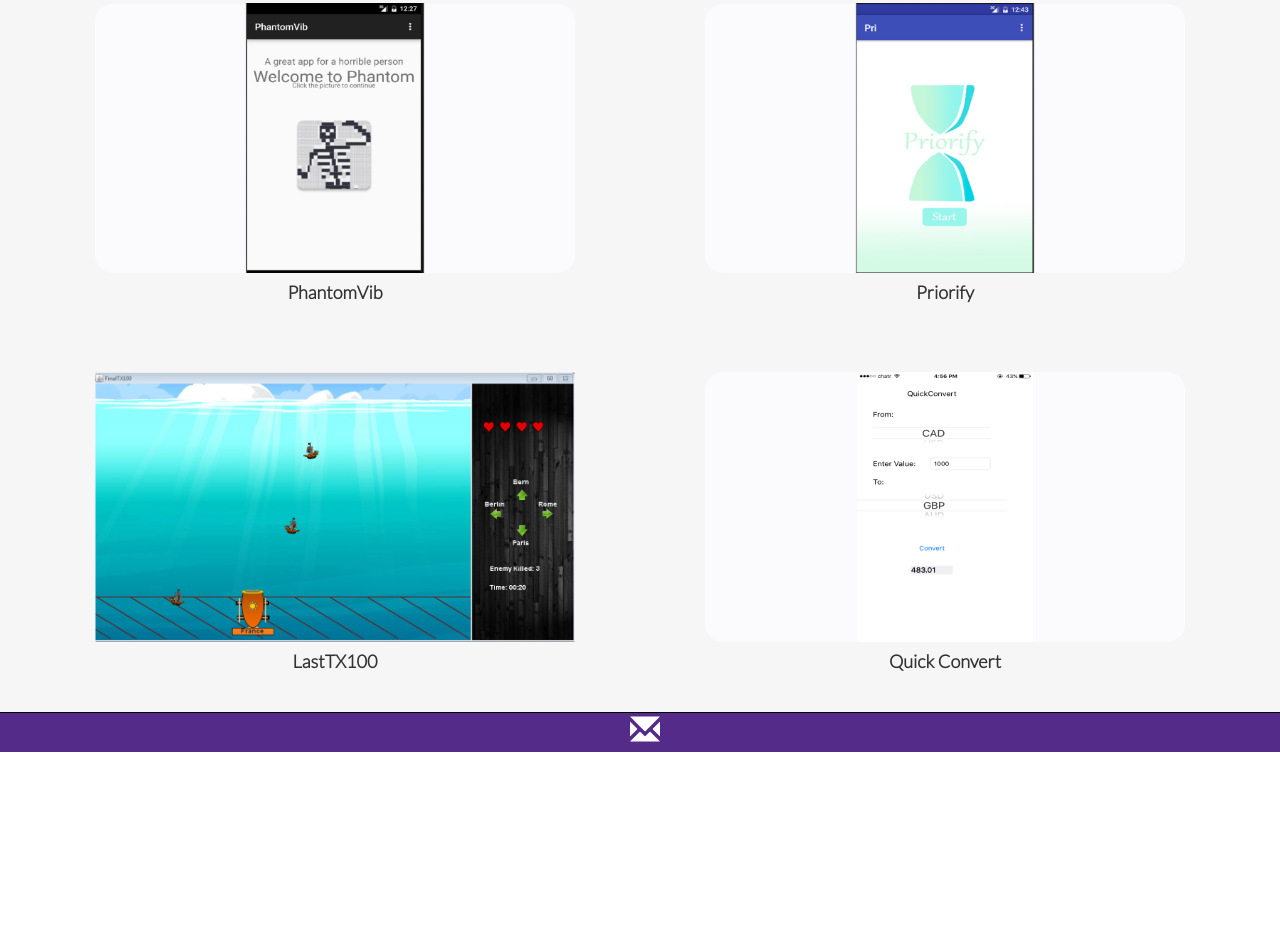
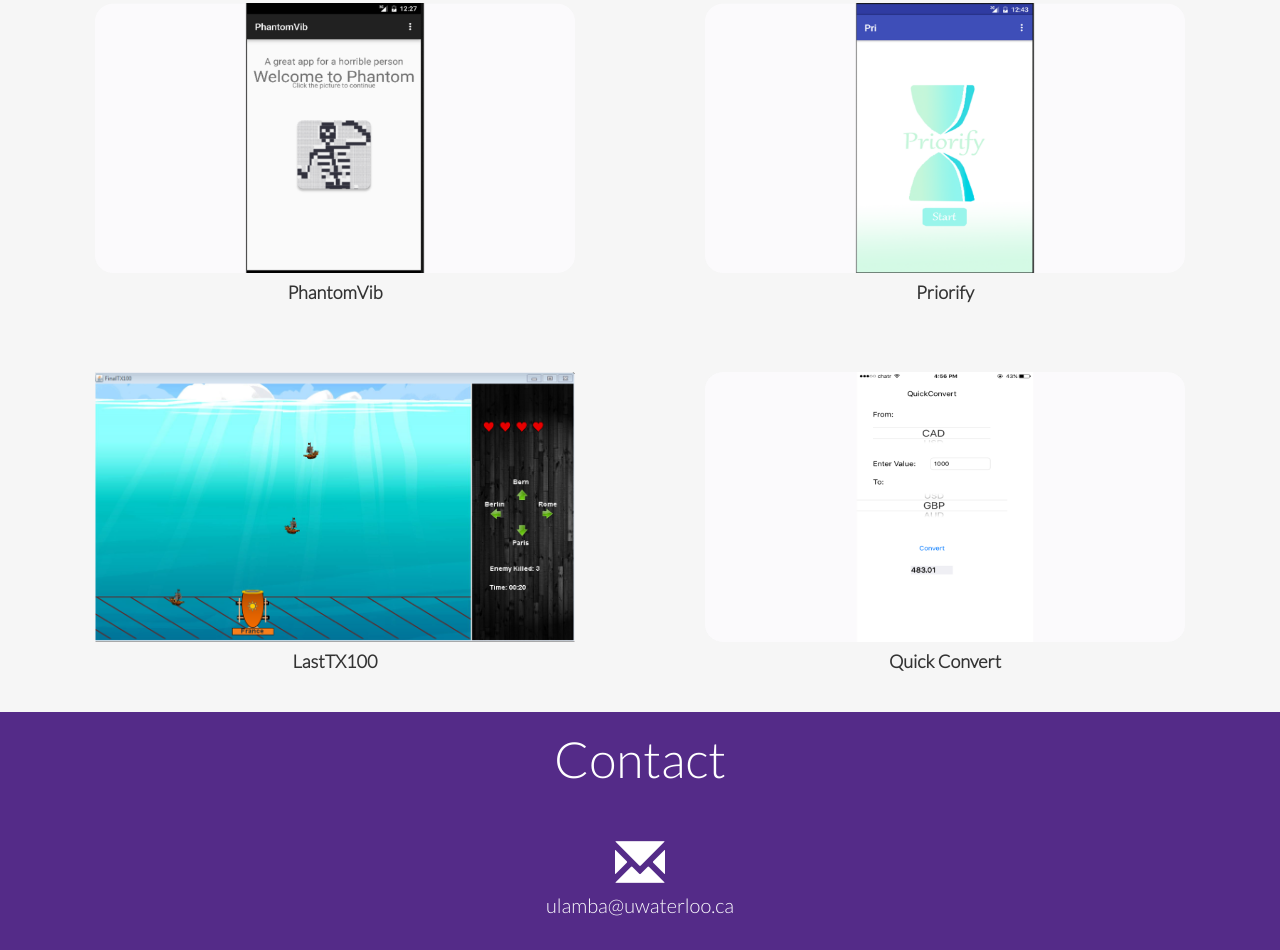
Before and after one commit to utk9/Personal-Website, a plain HTML site: page index.html in a window 1280 px wide. Shown: the part 2147-3097 px from the top of the page. Before the commit the page ends 2899 px from the top, so only its background shows below. Drawn offline with nearby package versions, Linux system fonts and the light colour scheme.

Commit message:
Updated contact footer

```diff
--- a/index.html
+++ b/index.html
@@ -163,13 +163,20 @@
 
 
 
-	<div class="footer">
-		<div id="footer-icon">
+	<div class="footer container-fluid">
+		<div class="row">
+			<h2>Contact</h2>
+			<br><br>
+		</div>
+		<div class="row text-center">
 			<a href="mailto:ulamba@uwaterloo.ca">
 				<span class="glyphicon glyphicon-envelope"></span>
+				<p>ulamba@uwaterloo.ca</p>
 
 			</a>
+
 		</div>
+
 	</div>
 
 	<script src="https://ajax.googleapis.com/ajax/libs/jquery/2.1.4/jquery.min.js"></script>
--- a/script.js
+++ b/script.js
@@ -55,7 +55,7 @@ var main = function(){
 
     $('#contact_link').click(function(){
 		$('html,body').animate({
-			scrollTop: document.body.scrollHeight},
+			scrollTop: $(".footer").offset().top},
 			'slow');
     });
 
--- a/stylesheet.css
+++ b/stylesheet.css
@@ -116,23 +116,32 @@ li{
 
 
 .footer{
-	border-top: 1px solid black;
 	background-color: #542B88;
-	height: 40px;
 	clear: both;
+	padding-bottom: 20px;
 }
 
-#footer-icon{
-	width: 20px;
-	float: none;
-	margin: 0 auto;
+.footer h2{
+	color: white;
+}
+
+.footer a {
+	text-decoration: none;
+}
+
+.footer a p{
+	font-size: 20px;
+
+}
+
+.footer a p:hover{
+	color: black;
 }
 
 .glyphicon.glyphicon-envelope{
-	font-size: 30px;
+	font-size: 50px;
 	color: white;
-	padding-bottom: 0px;
-	margin-bottom: 0px;
+	margin: 0 auto;
 }
 
 .glyphicon.glyphicon-envelope:hover{
@@ -141,15 +150,6 @@ li{
 
 .portfolio-container{
 	margin: 0px;
-}
-
-.center-line{
-	position: fixed;
-	height: 100%;
-	width: 2px;
-	z-index: 5;
-	background: black;
-	display: none;
 }
 
 .image{
```
